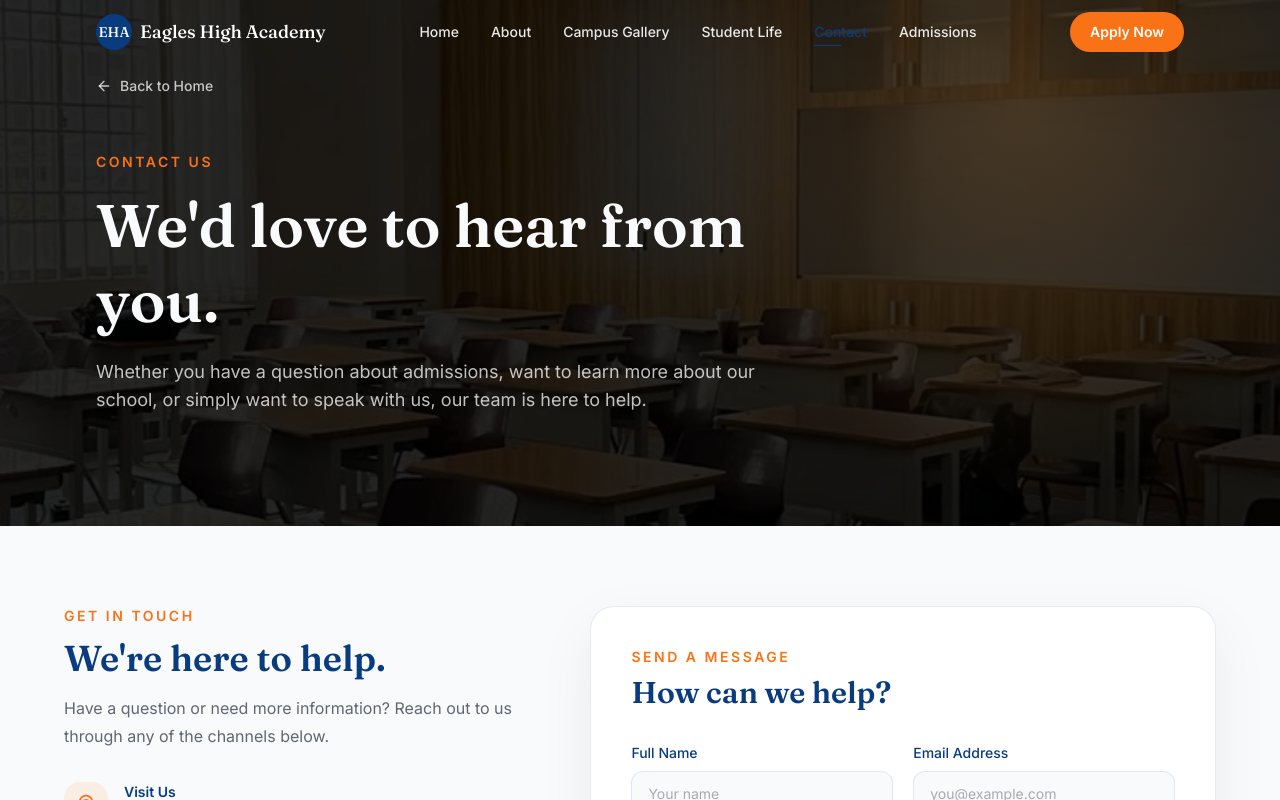
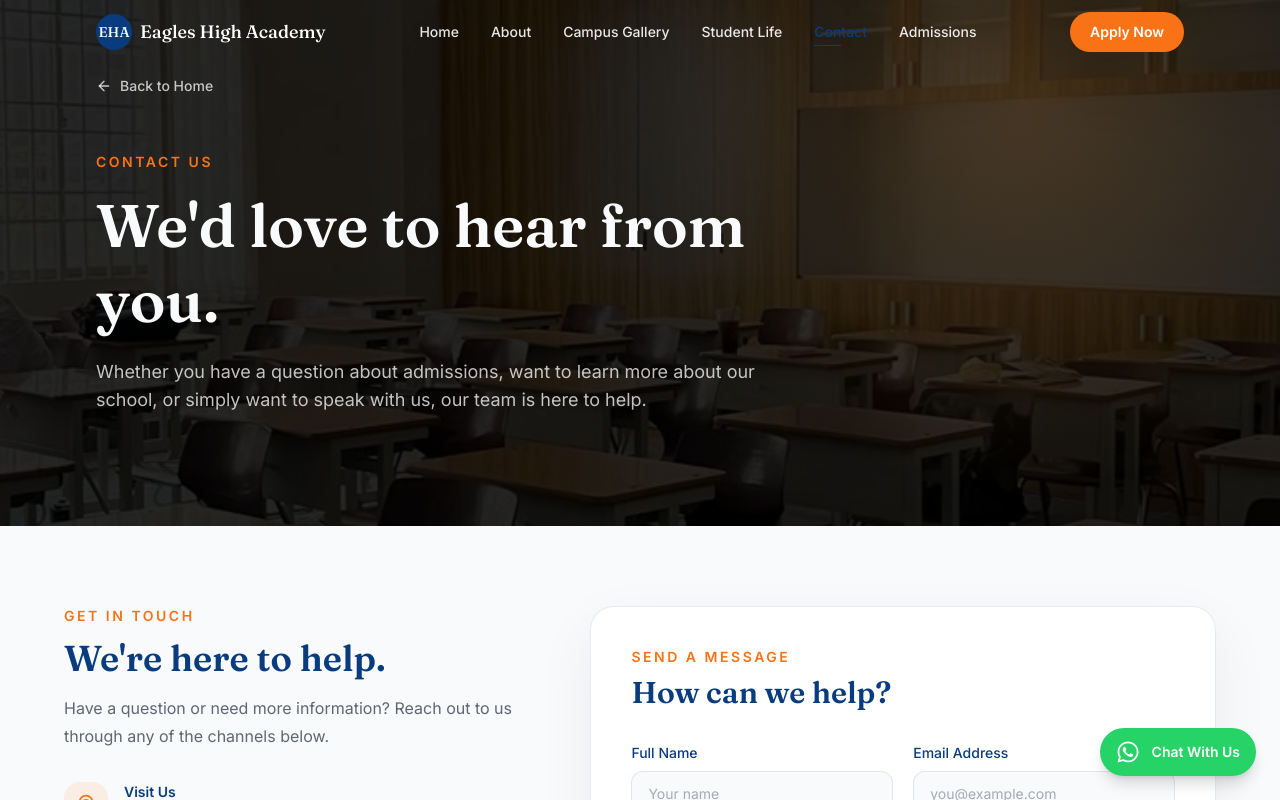
Before and after one commit to toolz-ng/Eagles-high-academy, a Next.js app: page /contact in a window 1280 px wide. Shown: the top 800 px of the page. Built offline with nearby package versions, Linux system fonts and the light colour scheme.

Commit message:
Add whatsapp button

```diff
--- /dev/null
+++ b/src/app/components/WhatsAppButton.jsx
@@ -0,0 +1,29 @@
+"use client";
+
+import { FaWhatsapp } from "react-icons/fa";
+
+export default function WhatsAppButton() {
+    const phoneNumber = "2348012345678";
+
+    const message = encodeURIComponent(
+        "Hello Eagles High Academy, I would like to make an enquiry."
+    );
+
+    const whatsappUrl = `https://wa.me/${phoneNumber}?text=${message}`;
+
+    return (
+        <a
+            href={whatsappUrl}
+            target="_blank"
+            rel="noopener noreferrer"
+            aria-label="Chat with Eagles High Academy on WhatsApp"
+            className="fixed bottom-5 right-5 z-50 flex items-center gap-3 rounded-full bg-[#25D366] px-4 py-3 text-white shadow-lg shadow-black/15 transition-all duration-300 hover:-translate-y-1 hover:shadow-xl sm:bottom-6 sm:right-6"
+        >
+            <FaWhatsapp className="h-6 w-6 shrink-0" />
+
+            <span className="text-sm font-semibold">
+                Chat With Us
+            </span>
+        </a>
+    );
+}
--- a/src/app/layout.js
+++ b/src/app/layout.js
@@ -4,6 +4,7 @@ import Navbar from "./components/Navbar";
 import Footer from "./components/Footer";
 import { AdmissionProvider } from "./context/AdmissionContext";
 import AdmissionModal from "./components/admission/AdmissionModal";
+import WhatsAppButton from "./components/WhatsAppButton";
 
 const fraunces = Fraunces({
     subsets: ["latin"],
@@ -40,6 +41,7 @@ export default function RootLayout({ children }) {
                     </main>
 
                     <Footer />
+                    <WhatsAppButton />
 
                     <AdmissionModal />
                 </AdmissionProvider>
```
